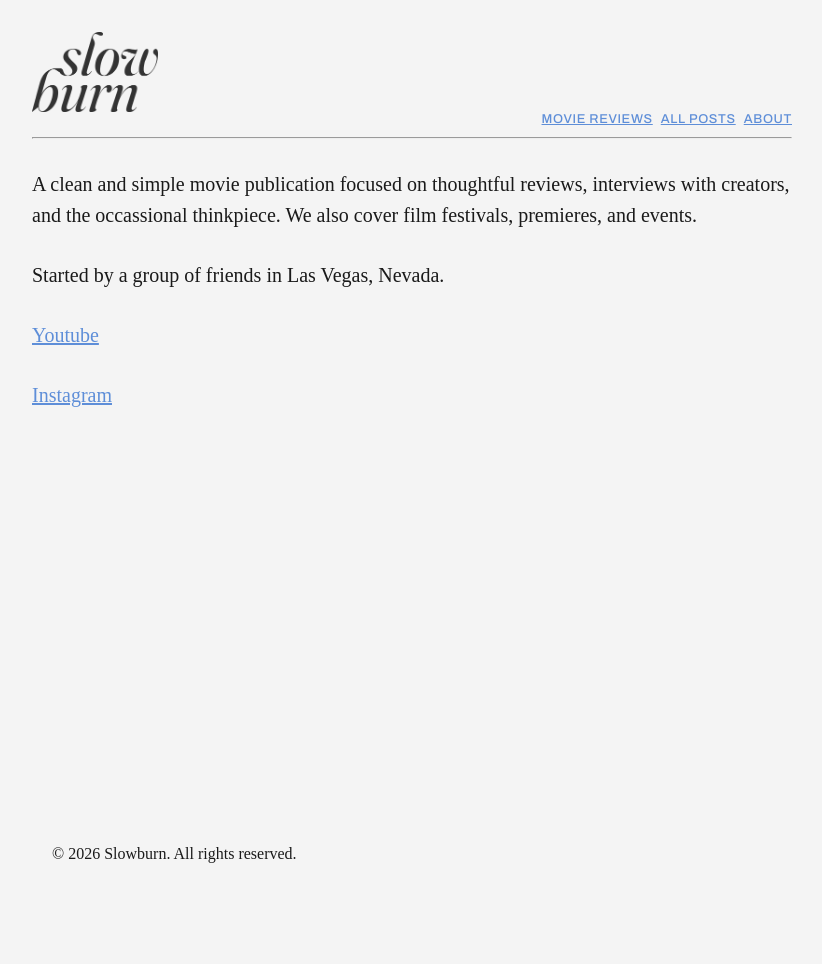
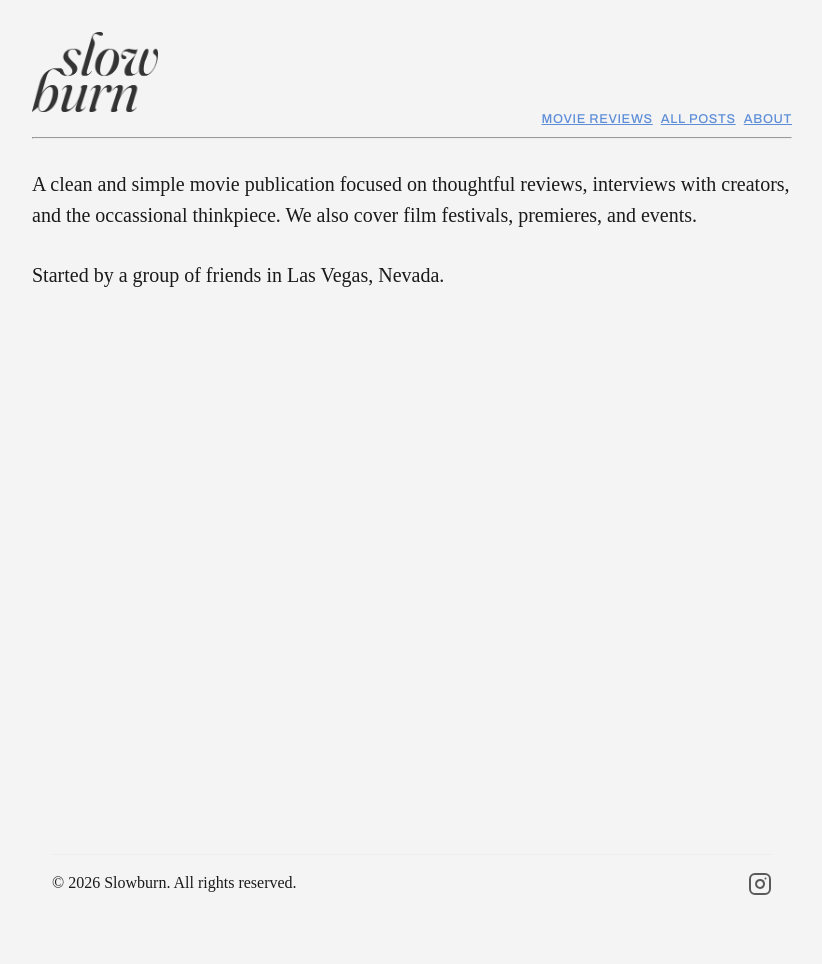
Before and after one commit to Slowburn-Movies/slowburn-movies.github.io, a Jekyll site: the page built from about.md, in a window 1280 px wide. Shown: the whole page, without its empty margins (228-1050 px from the left). Built offline with Jekyll 4.4.1, drawn with Linux system fonts in a browser that asks for light colours; some web fonts are replaced.

Commit message:
instagram in footer

```diff
--- a/_config.yaml
+++ b/_config.yaml
@@ -1,6 +1,7 @@
 title: Slowburn
 description: Movie reviews and culture
 url: https://slowburn.mov
+instagram: slowburn_mov
 
 collections:
   contributors:
--- a/_layouts/default.html
+++ b/_layouts/default.html
@@ -96,8 +96,23 @@
   </main>
 
   <footer class="site-footer">
-    <div class="wrapper">
-      <p>&copy; {{ 'now' | date: "%Y" }} {{ site.title }}. All rights reserved.</p>
+    <div class="wrapper" style="display: flex; justify-content: space-between; align-items: center; padding-top: 1rem; border-top: 1px solid var(--border-color, #eee);">
+
+      <p style="margin: 0;">&copy; {{ 'now' | date: "%Y" }} {{ site.title }}. All rights reserved.</p>
+
+      <a href="https://instagram.com/{{ site.instagram }}"
+        target="_blank"
+        rel="noopener noreferrer"
+        aria-label="Follow us on Instagram"
+        style="display: flex; align-items: center; color: inherit; text-decoration: none; opacity: 0.7; transition: opacity 0.2s;">
+
+        <svg xmlns="http://www.w3.org/2000/svg" width="24" height="24" viewBox="0 0 24 24" fill="none" stroke="currentColor" stroke-width="2" stroke-linecap="round" stroke-linejoin="round">
+          <rect width="20" height="20" x="2" y="2" rx="5" ry="5"/>
+          <path d="M16 11.37A4 4 0 1 1 12.63 8 4 4 0 0 1 16 11.37z"/>
+          <line x1="17.5" x2="17.51" y1="6.5" y2="6.5"/>
+        </svg>
+      </a>
+
     </div>
   </footer>
   </div>
--- a/about.md
+++ b/about.md
@@ -7,7 +7,3 @@ permalink: /about/
 A clean and simple movie publication focused on thoughtful reviews, interviews with creators, and the occassional thinkpiece. We also cover film festivals, premieres, and events.
 
 Started by a group of friends in Las Vegas, Nevada.
-
-[Youtube]()
-
-[Instagram](https://www.instagram.com/slowburn_mov)
```
